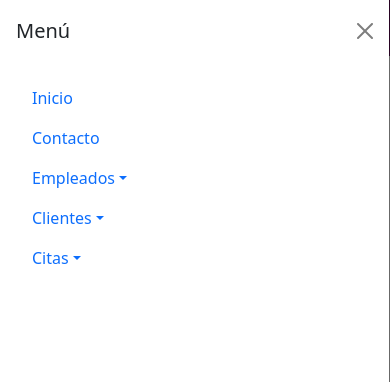
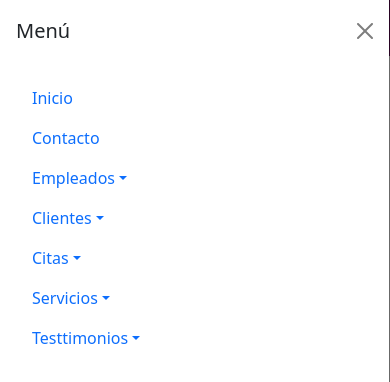
Before and after one commit to Oneyker21/Web_Salon_Yulisa, a React (Create React App) app in the folder daniela-frontend/: page / in a window 390 px wide. Both pictures are taken after a click on the button "Menú". Shown: the top 382 px of the page. Built offline with nearby package versions, Linux system fonts and the light colour scheme.

Commit message:
responsive servicios y testimonio listo.

```diff
--- a/daniela-frontend/src/components/Header.js
+++ b/daniela-frontend/src/components/Header.js
@@ -135,6 +135,26 @@ function Header() {
                 <Link to="/citaslist" className="link-unstyled">Citas</Link>
               </NavDropdown.Item>
             </NavDropdown>
+
+            <NavDropdown title="Servicios" id="Servicio">
+              <NavDropdown.Item>
+                <Link to="/servicio" className="link-unstyled">Registrar Servicio</Link>
+              </NavDropdown.Item>
+              <NavDropdown.Divider />
+              <NavDropdown.Item>
+                <Link to="/serviciolist" className="link-unstyled">Servicios</Link>
+              </NavDropdown.Item>
+            </NavDropdown>
+
+            <NavDropdown title="Testtimonios" id="Testimonio">
+              <NavDropdown.Item>
+                <Link to="/testimonio" className="link-unstyled">Registrar Citas</Link>
+              </NavDropdown.Item>
+              <NavDropdown.Divider />
+              <NavDropdown.Item>
+                <Link to="/testimoniolist" className="link-unstyled">Citas</Link>
+              </NavDropdown.Item>
+            </NavDropdown>
           </Nav>
         </Offcanvas.Body>
       </Offcanvas>
```
